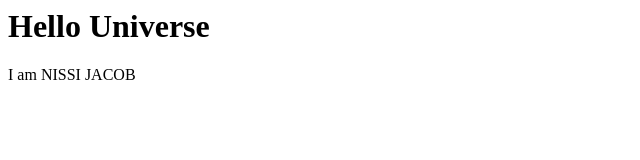
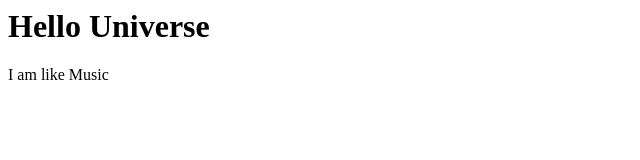
Before and after one commit to nissij0314/Branching-repo02, a plain HTML site: page index.html in a window 1280 px wide. Shown: the full height of the page, 0-640 px from the left. Drawn offline with Linux system fonts and the light colour scheme.

Commit message:
Second Commit

```diff
--- a/index.html
+++ b/index.html
@@ -4,6 +4,6 @@
 </head>
 <body>
       <h1>Hello Universe</h1>
-      <p1> I am NISSI JACOB<p1>
+      <p1> I am like Music<p1>
 </body>
 </html>
```
